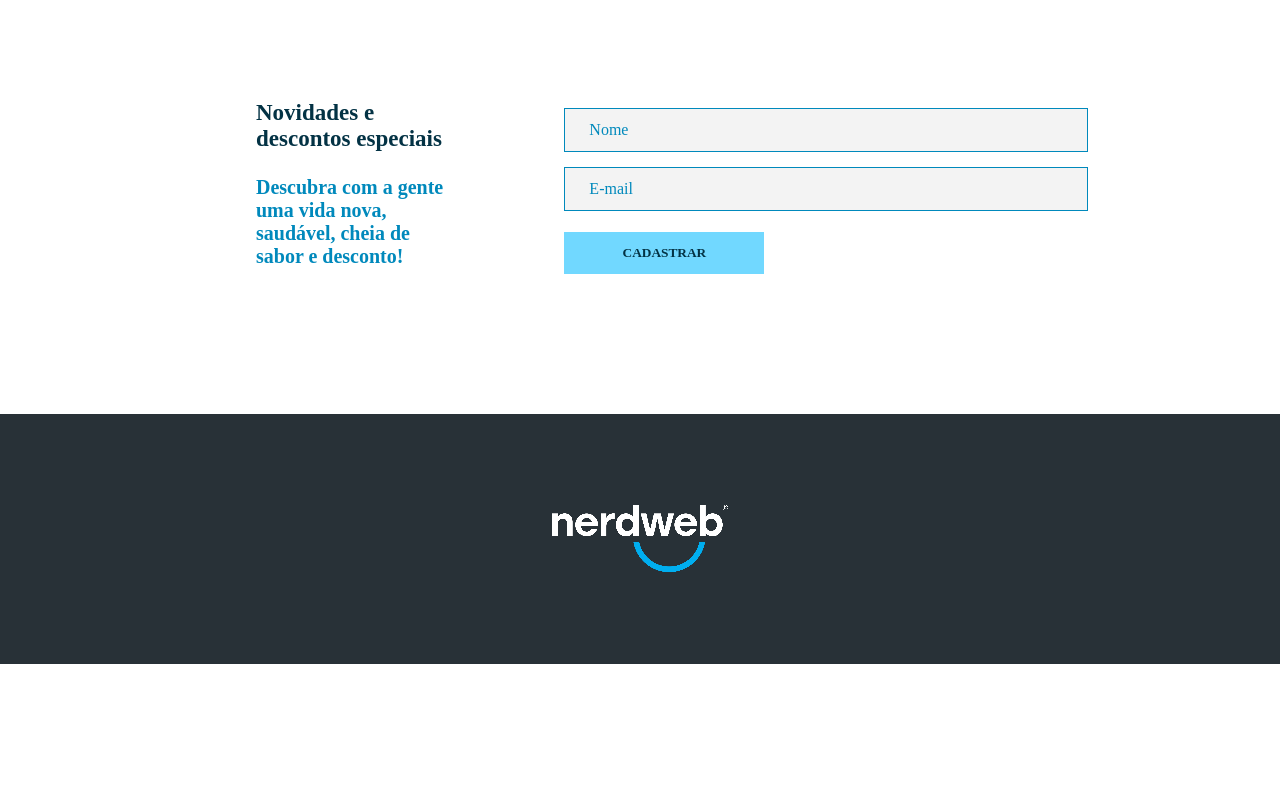
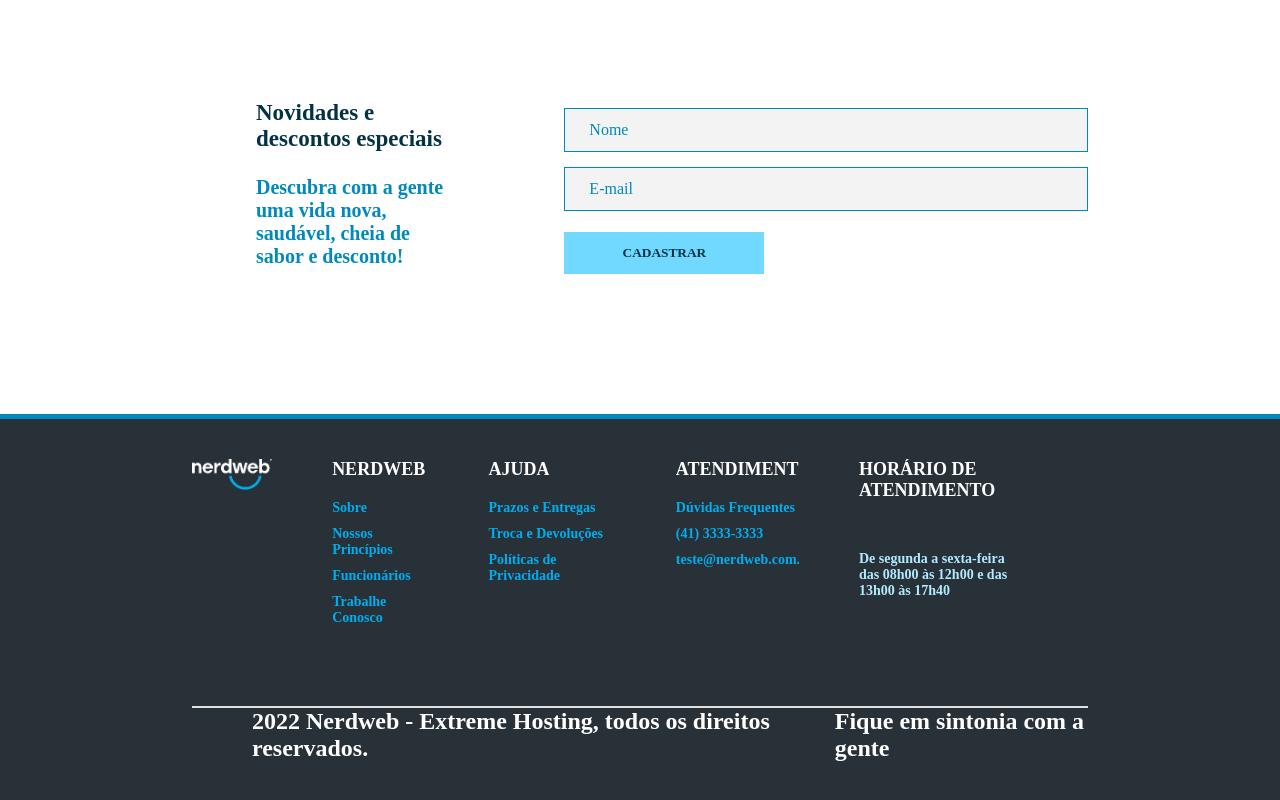
Before and after one commit to GabrielGStone/landingpage, a React (Create React App) app: page / in a window 1280 px wide. Shown: the part 3706-4506 px from the top of the page. Before the commit the page ends 4370 px from the top, so only its background shows below. Built offline with nearby package versions, Linux system fonts and the light colour scheme.

Commit message:
wip footer

```diff
--- a/src/components/Footer/Footer.tsx
+++ b/src/components/Footer/Footer.tsx
@@ -1,12 +1,40 @@
-import { images } from "./constants";
-import { Container, SiteLogo } from "./styles";
+import { Wrap } from "../Content/style";
+import { images, text, text2 } from "./constants";
+import { Box, Container, Link, SiteLogo, Title } from "./styles";
 
 const Footer = () => {
   return (
     <Container>
-      <SiteLogo>
-        <img src={images.logo2} alt="logo" />
-      </SiteLogo>
+      <Box style={{ justifyContent: "space-between" }} row>
+        <SiteLogo>
+          <img src={images.logo2} alt="logo" />
+        </SiteLogo>
+        <Wrap>
+          {text.map(({ title, text1, text2, text3, text4, text5 }) => {
+            return (
+              <Box>
+                <Title>{title}</Title>
+                <Link>{text1}</Link>
+                <Link>{text2}</Link>
+                <Link>{text3}</Link>
+                {text4 && <Link>{text4}</Link>}
+                {text5 && <Link text5>{text5}</Link>}
+              </Box>
+            );
+          })}
+        </Wrap>
+      </Box>
+      <Box
+        style={{
+          padding: 0,
+          borderTop: "2px solid #E1E1E1",
+          justifyContent: "space-between",
+        }}
+        row
+      >
+        <Box>{text2.hosting}</Box>
+        <Box>{text2.networks}</Box>
+      </Box>
     </Container>
   );
 };
--- a/src/components/Footer/constants.ts
+++ b/src/components/Footer/constants.ts
@@ -3,3 +3,34 @@ import logo2 from "../../assets/logo2.png";
 export const images = {
   logo2,
 };
+
+export const text = [
+  {
+    title: "NERDWEB",
+    text1: "Sobre",
+    text2: "Nossos Princípios",
+    text3: "Funcionários",
+    text4: "Trabalhe Conosco",
+  },
+  {
+    title: "AJUDA",
+    text1: " Prazos e Entregas",
+    text2: "Troca e Devoluções",
+    text3: "Políticas de Privacidade",
+  },
+  {
+    title: "ATENDIMENTO",
+    text1: "Dúvidas Frequentes",
+    text2: "(41) 3333-3333",
+    text3: "teste@nerdweb.com.br",
+  },
+  {
+    title: "HORÁRIO DE ATENDIMENTO",
+    text5: "De segunda a sexta-feira das 08h00 às 12h00 e das 13h00 às 17h40",
+  },
+];
+
+export const text2 = {
+  networks: "Fique em sintonia com a gente",
+  hosting: "2022 Nerdweb - Extreme Hosting, todos os direitos reservados.",
+};
--- a/src/components/Footer/styles.ts
+++ b/src/components/Footer/styles.ts
@@ -2,25 +2,54 @@ import styled from "styled-components";
 
 export const Container = styled.div`
   display: flex;
-  width: 100vw;
   flex-direction: column;
-  justify-content: center;
-  align-items: center;
-  height: 250px;
+  justify-content: flex-start;
+  align-items: space-between;
+  padding: 40px 15vw;
   color: #fff;
   background-color: #283137;
   font-size: 24px;
   font-weight: 600;
+  border-top: 5px solid #0089bc;
   @media (max-width: 1000px) {
   }
 `;
 
 export const SiteLogo = styled.div`
-  font-size: 20px;
-  font-weight: 600;
+  width: 88px;
   display: flex;
 `;
 
 export const Logos = styled.i`
   color: #8bd4f8;
 `;
+
+export const Title = styled.h4`
+  font-weight: 900;
+  font-size: 18px;
+  margin-bottom: 20px;
+  color: #fff;
+`;
+
+interface LinkProps {
+  text5?: boolean;
+}
+
+export const Link = styled.p<LinkProps>`
+  cursor: ${({ text5 }) => (text5 ? "auto" : "pointer")};
+  font-size: 14px;
+  margin-bottom: 10px;
+  color: ${({ text5 }) => (text5 ? "#B2EAFF" : "#00aeef")};
+  max-width: ${({ text5 }) => (text5 ? "160px" : "")};
+`;
+interface BoxProps {
+  row?: boolean;
+}
+
+export const Box = styled.div<BoxProps>`
+  display: flex;
+  flex-direction: ${({ row }) => (row ? "row" : "column")};
+  margin-left: ${({ row }) => (row ? "" : "60px")};
+  align-items: flex-start;
+  width: ${({ row }) => (row ? "100%" : "")};
+`;
```
